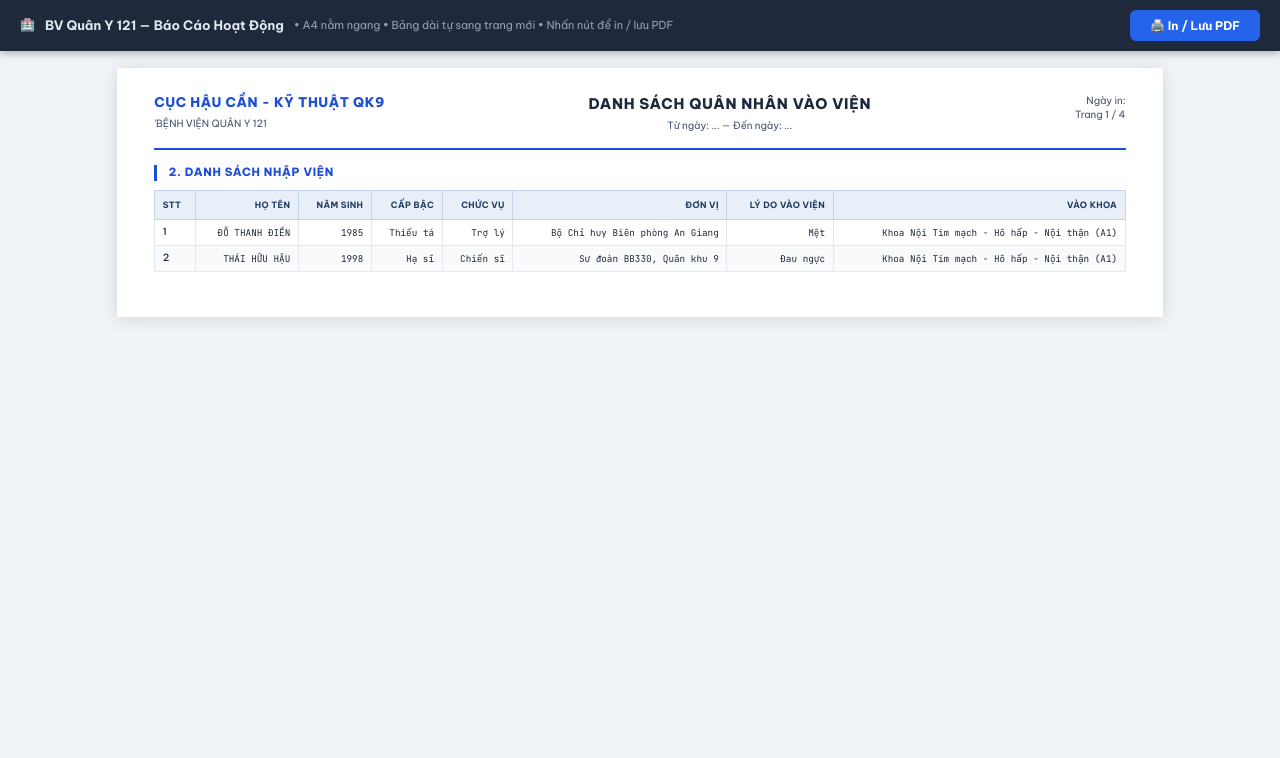
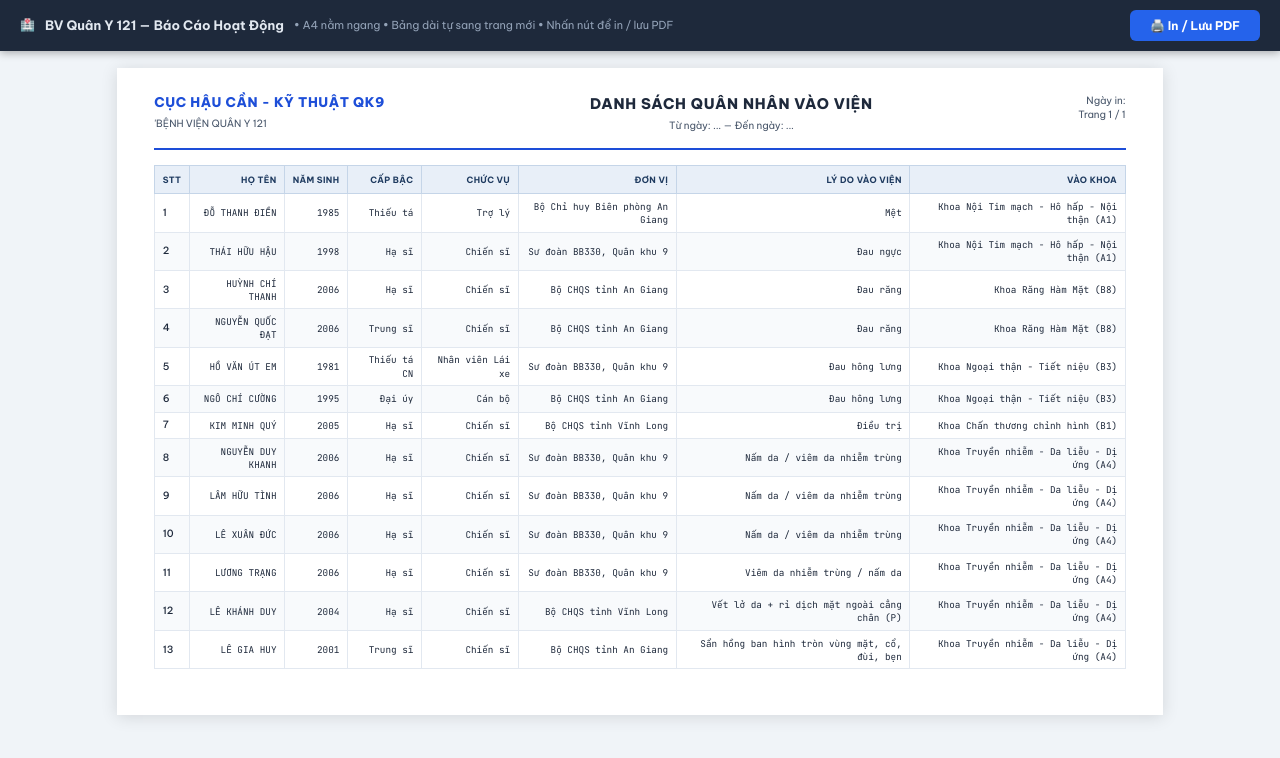
Before and after one commit to lesacIT/fe-121, a plain HTML site: page BaoCaoTrucKHTH_DSVAOVIEN.html in a window 1280 px wide. Drawn offline with Linux system fonts and the light colour scheme.

Commit message:
cập nhật BaoCaoTrucKHTH_DSVAOVIEN

```diff
--- a/BaoCaoTrucKHTH_DSVAOVIEN.html
+++ b/BaoCaoTrucKHTH_DSVAOVIEN.html
@@ -528,13 +528,13 @@ tr.alert-tv td { background: #fff0f0 !important; }
     </div>
     <div class="report-meta">
       <div>Ngày in: <strong id="p1-now"></strong></div>
-      <div>Trang 1 / 4</div>
+      <div>Trang 1 / 1</div>
     </div>
   </div>
 
   <!-- KPI tổng quan -->
   <div class="section">
-  <div class="section-title">2. Danh sách nhập viện</div>
+
 
   <table class="report-table">
     <thead>
@@ -585,7 +585,107 @@ document.addEventListener("DOMContentLoaded", () => {
       donVi: "Sư đoàn BB330, Quân khu 9",
       lyDo: "Đau ngực",
       khoa: "Khoa Nội Tim mạch - Hô hấp - Nội thận (A1)"
+    },
+    {
+      ten: "HUỲNH CHÍ THANH",
+      ns: 2006,
+      capBac: "Hạ sĩ",
+      chucVu: "Chiến sĩ",
+      donVi: "Bộ CHQS tỉnh An Giang",
+      lyDo: "Đau răng",
+      khoa: "Khoa Răng Hàm Mặt (B8)"
+    },
+    {
+      ten: "NGUYỄN QUỐC ĐẠT",
+      ns: 2006,
+      capBac: "Trung sĩ",
+      chucVu: "Chiến sĩ",
+      donVi: "Bộ CHQS tỉnh An Giang",
+      lyDo: "Đau răng",
+      khoa: "Khoa Răng Hàm Mặt (B8)"
+    },
+    {
+      ten: "HỒ VĂN ÚT EM",
+      ns: 1981,
+      capBac: "Thiếu tá CN",
+      chucVu: "Nhân viên Lái xe",
+      donVi: "Sư đoàn BB330, Quân khu 9",
+      lyDo: "Đau hông lưng",
+      khoa: "Khoa Ngoại thận - Tiết niệu (B3)"
+    },
+    {
+      ten: "NGÔ CHÍ CƯỜNG",
+      ns: 1995,
+      capBac: "Đại úy",
+      chucVu: "Cán bộ",
+      donVi: "Bộ CHQS tỉnh An Giang",
+      lyDo: "Đau hông lưng",
+      khoa: "Khoa Ngoại thận - Tiết niệu (B3)"
+    },
+    {
+      ten: "KIM MINH QUÝ",
+      ns: 2005,
+      capBac: "Hạ sĩ",
+      chucVu: "Chiến sĩ",
+      donVi: "Bộ CHQS tỉnh Vĩnh Long",
+      lyDo: "Điều trị",
+      khoa: "Khoa Chấn thương chỉnh hình (B1)"
+    },
+    {
+      ten: "NGUYỄN DUY KHANH",
+      ns: 2006,
+      capBac: "Hạ sĩ",
+      chucVu: "Chiến sĩ",
+      donVi: "Sư đoàn BB330, Quân khu 9",
+      lyDo: "Nấm da / viêm da nhiễm trùng",
+      khoa: "Khoa Truyền nhiễm - Da liễu - Dị ứng (A4)"
+    },
+    {
+      ten: "LÂM HỮU TÌNH",
+      ns: 2006,
+      capBac: "Hạ sĩ",
+      chucVu: "Chiến sĩ",
+      donVi: "Sư đoàn BB330, Quân khu 9",
+      lyDo: "Nấm da / viêm da nhiễm trùng",
+      khoa: "Khoa Truyền nhiễm - Da liễu - Dị ứng (A4)"
+    },
+    {
+      ten: "LÊ XUÂN ĐỨC",
+      ns: 2006,
+      capBac: "Hạ sĩ",
+      chucVu: "Chiến sĩ",
+      donVi: "Sư đoàn BB330, Quân khu 9",
+      lyDo: "Nấm da / viêm da nhiễm trùng",
+      khoa: "Khoa Truyền nhiễm - Da liễu - Dị ứng (A4)"
+    },
+    {
+      ten: "LƯƠNG TRẠNG",
+      ns: 2006,
+      capBac: "Hạ sĩ",
+      chucVu: "Chiến sĩ",
+      donVi: "Sư đoàn BB330, Quân khu 9",
+      lyDo: "Viêm da nhiễm trùng / nấm da",
+      khoa: "Khoa Truyền nhiễm - Da liễu - Dị ứng (A4)"
+    },
+    {
+      ten: "LÊ KHÁNH DUY",
+      ns: 2004,
+      capBac: "Hạ sĩ",
+      chucVu: "Chiến sĩ",
+      donVi: "Bộ CHQS tỉnh Vĩnh Long",
+      lyDo: "Vết lở da + rỉ dịch mặt ngoài cẳng chân (P)",
+      khoa: "Khoa Truyền nhiễm - Da liễu - Dị ứng (A4)"
+    },
+    {
+      ten: "LÊ GIA HUY",
+      ns: 2001,
+      capBac: "Trung sĩ",
+      chucVu: "Chiến sĩ",
+      donVi: "Bộ CHQS tỉnh An Giang",
+      lyDo: "Sẩn hồng ban hình tròn vùng mặt, cổ, đùi, bẹn",
+      khoa: "Khoa Truyền nhiễm - Da liễu - Dị ứng (A4)"
     }
+
   ];
 
   const tbNV = document.getElementById("tb-nhapvien");
```
